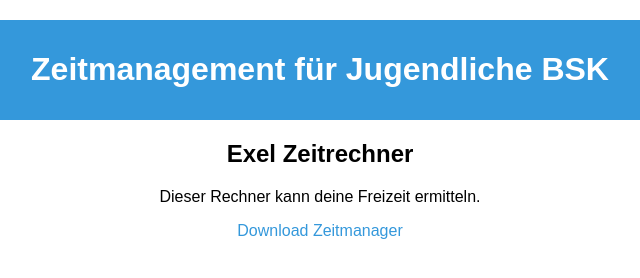
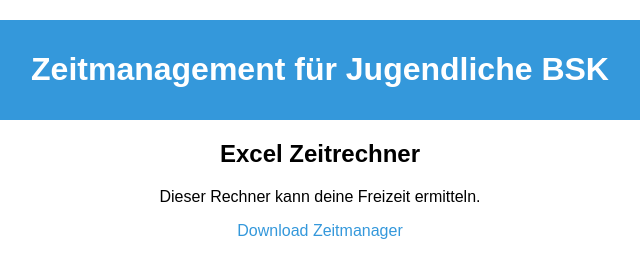
Before and after one commit to dennisljatifi/bsk-glueck, a plain HTML site: page Zeitplan/index.html in a window 1280 px wide. Shown: the full height of the page, 320-960 px from the left. Drawn offline with Linux system fonts and the light colour scheme.

Commit message:
Update index.html

```diff
--- a/Zeitplan/index.html
+++ b/Zeitplan/index.html
@@ -44,7 +44,7 @@
     </header>
 
     <article>
-        <h2>Exel Zeitrechner</h2>
+        <h2>Excel Zeitrechner</h2>
         <p>Dieser Rechner kann deine Freizeit ermitteln.</p>
 
         <!-- Replace 'example_document.pdf' with the actual name of your document file -->
```
